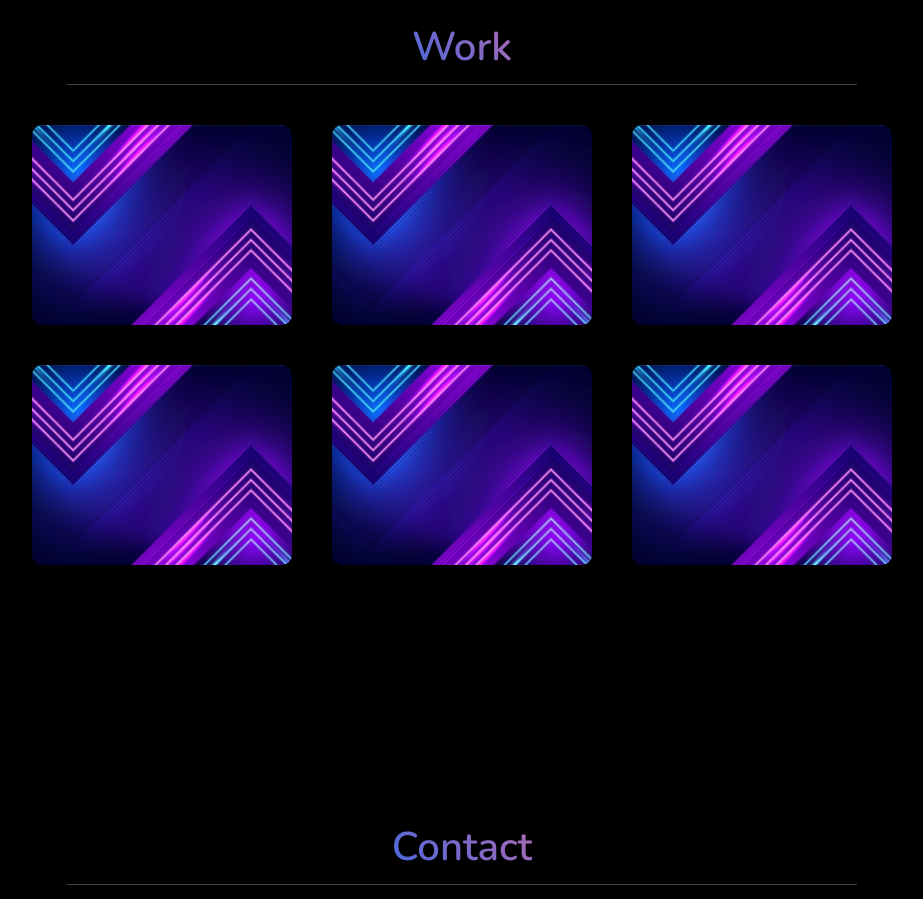
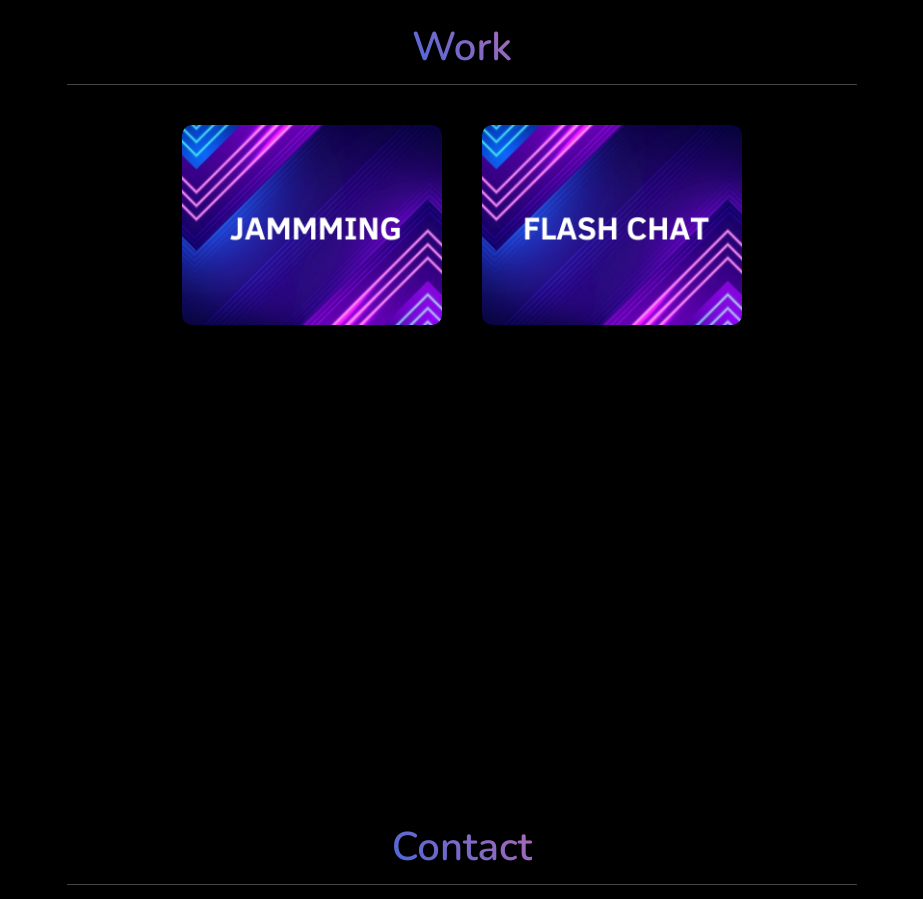
Before and after one commit to Om-Jaiswal/Om-Jaiswal.github.io, a plain HTML site: page index.html in a window 1280 px wide. Shown: the part 3200-4099 px from the top of the page, without its empty margins (353-1276 px from the left). Drawn offline with nearby package versions, Linux system fonts and the light colour scheme.

Commit message:
projects added

```diff
--- a/index.html
+++ b/index.html
@@ -338,22 +338,10 @@
             <h1 class="heading"> <span>Work</span> </h1>
             <div class="box-container">
                 <div class="box">
-                    <img src="./assets/images/demo.png" alt="">
+                    <img src="./assets/images/jammming.png" alt="">
                 </div>
                 <div class="box">
-                    <img src="./assets/images/demo.png" alt="">
-                </div>
-                <div class="box">
-                    <img src="./assets/images/demo.png" alt="">
-                </div>
-                <div class="box">
-                    <img src="./assets/images/demo.png" alt="">
-                </div>
-                <div class="box">
-                    <img src="./assets/images/demo.png" alt="">
-                </div>
-                <div class="box">
-                    <img src="./assets/images/demo.png" alt="">
+                    <img src="./assets/images/flashChat.png" alt="">
                 </div>
             </div>
         </section>
```
Also changed, not shown: assets/images/flashChat.png (added), assets/images/jammming.png (added).
